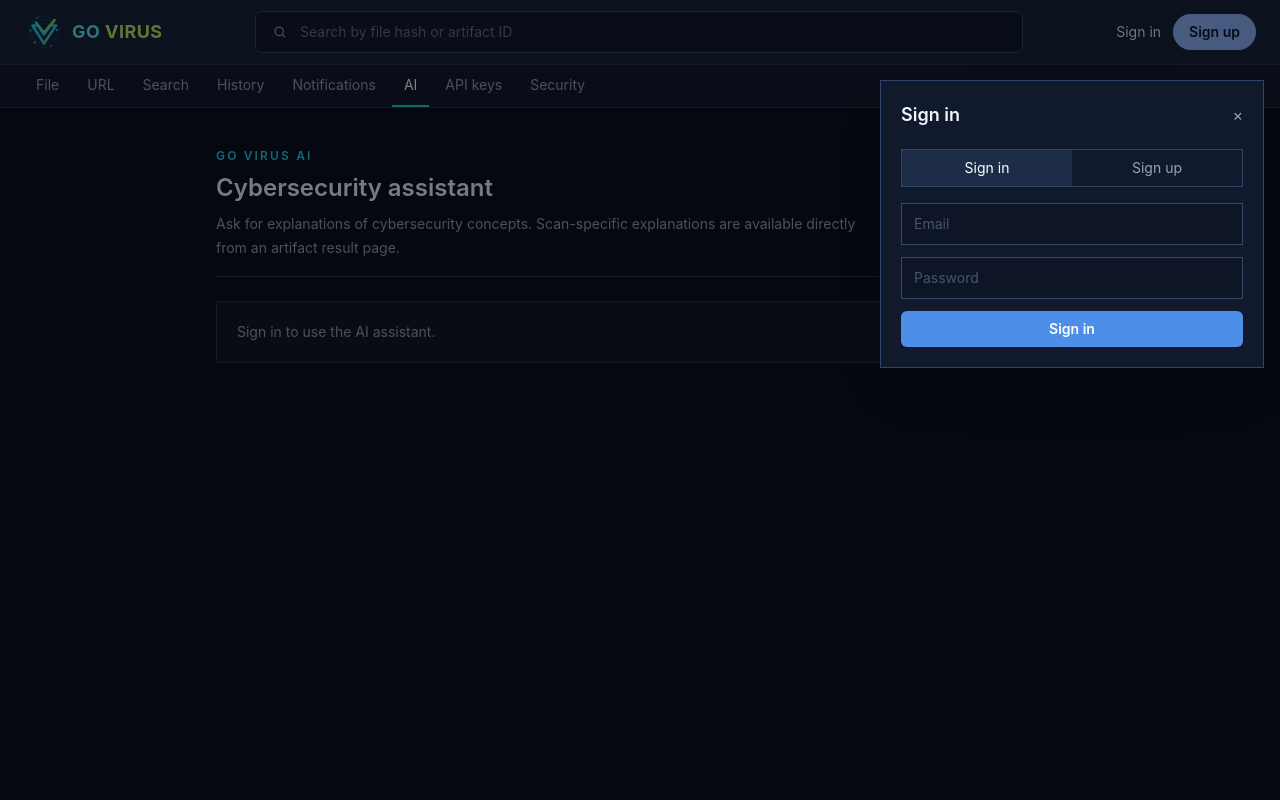
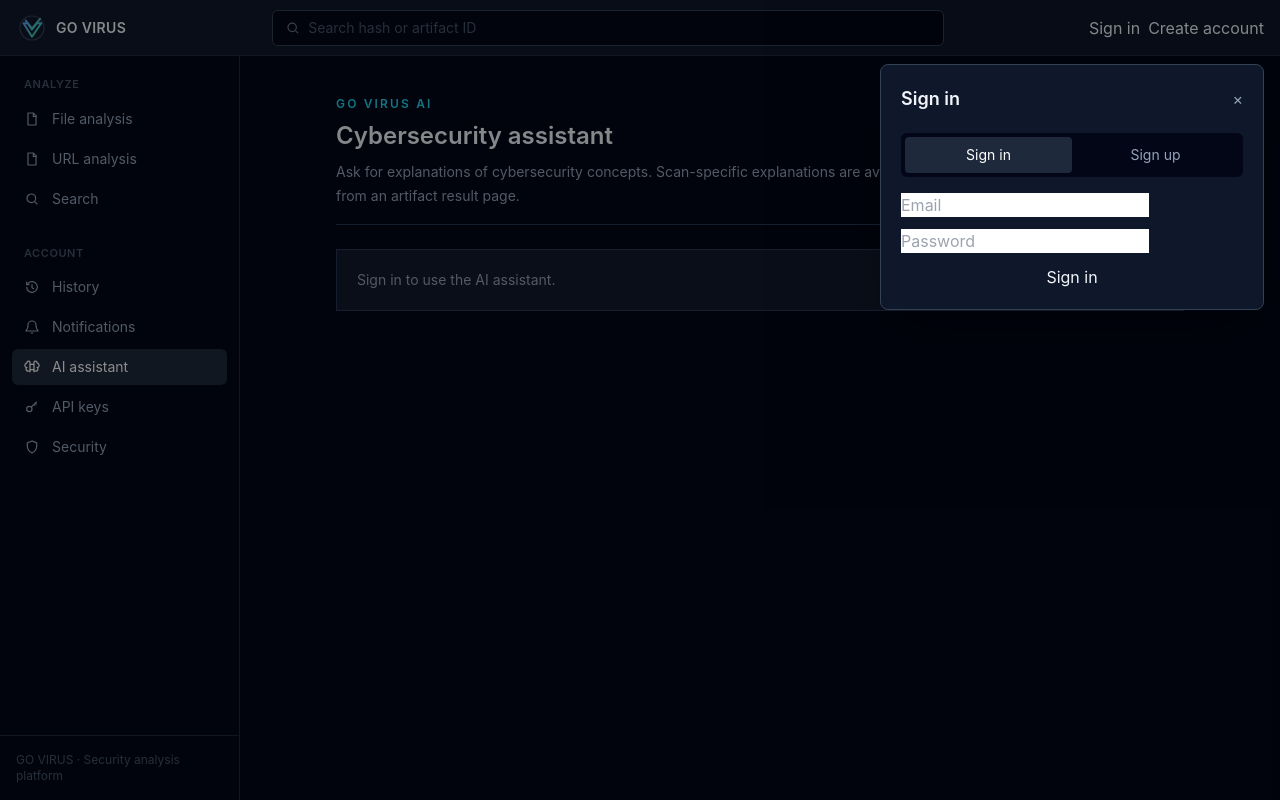
Before and after one commit to hollow270/ft_transcendence, a React (Vite) app in the folder frontend/: page /llm in a window 1280 px wide. Both pictures are taken after a click on the button "Sign in". Built offline with nearby package versions, Linux system fonts and the light colour scheme.

Commit message:
refactor: replace flashy shell with professional app layout

```diff
--- a/frontend/src/components.tsx
+++ b/frontend/src/components.tsx
@@ -1,4 +1,4 @@
-import { FormEvent, useEffect, useState } from 'react';
+import { FormEvent, ReactNode, useEffect, useState } from 'react';
 import {
   NavLink,
   Outlet,
@@ -12,30 +12,26 @@ export function BrandMark({ className = '' }: { className?: string }) {
     <svg className={className} viewBox="0 0 160 160" role="img" aria-label="GO VIRUS logo">
       <defs>
         <linearGradient id="brand-a" x1="0" y1="0" x2="1" y2="1">
-          <stop offset="0%" stopColor="#22d3ee" />
-          <stop offset="55%" stopColor="#38bdf8" />
-          <stop offset="100%" stopColor="#84cc16" />
-        </linearGradient>
-        <linearGradient id="brand-b" x1="1" y1="0" x2="0" y2="1">
-          <stop offset="0%" stopColor="#a3e635" />
-          <stop offset="100%" stopColor="#22d3ee" />
+          <stop offset="0%" stopColor="#60a5fa" />
+          <stop offset="100%" stopColor="#34d399" />
         </linearGradient>
       </defs>
-      <circle cx="80" cy="80" r="62" fill="none" stroke="#17365f" strokeWidth="6" />
-      <circle cx="80" cy="80" r="50" fill="none" stroke="#155e75" strokeWidth="2" />
-      <circle cx="80" cy="80" r="37" fill="none" stroke="#164e63" strokeWidth="2" />
-      <path d="M34 54 L55 54 L80 90 L106 54 L128 54 L80 126 Z" fill="none" stroke="url(#brand-a)" strokeWidth="10" strokeLinejoin="round" />
-      <path d="M48 42 L80 82 L122 32" fill="none" stroke="url(#brand-b)" strokeWidth="10" strokeLinecap="round" strokeLinejoin="round" />
-      <g fill="#22d3ee">
-        <circle cx="26" cy="74" r="4" />
-        <circle cx="132" cy="72" r="4" />
-        <circle cx="52" cy="22" r="3" />
-        <circle cx="108" cy="136" r="3" />
-      </g>
-      <g fill="#84cc16">
-        <circle cx="43" cy="121" r="4" />
-        <circle cx="120" cy="42" r="4" />
-      </g>
+      <circle cx="80" cy="80" r="60" fill="none" stroke="#334155" strokeWidth="6" />
+      <path
+        d="M38 56 L58 56 L80 88 L105 56 L126 56 L80 124 Z"
+        fill="none"
+        stroke="url(#brand-a)"
+        strokeWidth="10"
+        strokeLinejoin="round"
+      />
+      <path
+        d="M48 42 L80 82 L121 33"
+        fill="none"
+        stroke="url(#brand-a)"
+        strokeWidth="9"
+        strokeLinecap="round"
+        strokeLinejoin="round"
+      />
     </svg>
   );
 }
@@ -49,6 +45,68 @@ function SearchIcon() {
   );
 }
 
+function MenuIcon() {
+  return (
+    <svg viewBox="0 0 24 24" className="h-5 w-5" fill="none" stroke="currentColor" strokeWidth="1.8">
+      <path d="M4 7h16M4 12h16M4 17h16" />
+    </svg>
+  );
+}
+
+function NavIcon({ name }: { name: string }) {
+  const common = "h-4 w-4";
+  if (name === 'file') {
+    return (
+      <svg viewBox="0 0 24 24" className={common} fill="none" stroke="currentColor" strokeWidth="1.8">
+        <path d="M6 3h8l4 4v14H6z" /><path d="M14 3v5h5" />
+      </svg>
+    );
+  }
+  if (name === 'search') {
+    return <SearchIcon />;
+  }
+  if (name === 'history') {
+    return (
+      <svg viewBox="0 0 24 24" className={common} fill="none" stroke="currentColor" strokeWidth="1.8">
+        <path d="M4 12a8 8 0 1 0 2.3-5.7L4 8.6" /><path d="M4 4v4.6h4.6M12 8v5l3 2" />
+      </svg>
+    );
+  }
+  if (name === 'bell') {
+    return (
+      <svg viewBox="0 0 24 24" className={common} fill="none" stroke="currentColor" strokeWidth="1.8">
+        <path d="M18 9a6 6 0 0 0-12 0c0 7-3 7-3 9h18c0-2-3-2-3-9M10 21h4" />
+      </svg>
+    );
+  }
+  if (name === 'brain') {
+    return (
+      <svg viewBox="0 0 24 24" className={common} fill="none" stroke="currentColor" strokeWidth="1.8">
+        <path d="M9 4a3 3 0 0 0-5 2.2A3.5 3.5 0 0 0 4 13a3 3 0 0 0 3 5h2M15 4a3 3 0 0 1 5 2.2A3.5 3.5 0 0 1 20 13a3 3 0 0 1-3 5h-2M9 4v16M15 4v16M9 8h6M9 16h6" />
+      </svg>
+    );
+  }
+  if (name === 'key') {
+    return (
+      <svg viewBox="0 0 24 24" className={common} fill="none" stroke="currentColor" strokeWidth="1.8">
+        <circle cx="8" cy="15" r="4" /><path d="m11 12 8-8M15 8l2 2M17 6l2 2" />
+      </svg>
+    );
+  }
+  if (name === 'shield') {
+    return (
+      <svg viewBox="0 0 24 24" className={common} fill="none" stroke="currentColor" strokeWidth="1.8">
+        <path d="M12 3 5 6v5c0 5 3 8 7 10 4-2 7-5 7-10V6z" />
+      </svg>
+    );
+  }
+  return (
+    <svg viewBox="0 0 24 24" className={common} fill="none" stroke="currentColor" strokeWidth="1.8">
+      <circle cx="12" cy="12" r="8" />
+    </svg>
+  );
+}
+
 function AuthPanel({ onClose }: { onClose: () => void }) {
   const { mode, setMode, form, setForm, busy, message, submit } = useAuthForm();
   const { user } = useAuth();
@@ -58,9 +116,9 @@ function AuthPanel({ onClose }: { onClose: () => void }) {
   }, [user, onClose]);
 
   return (
-    <div className="fixed inset-0 z-50 flex items-start justify-end bg-black/50 p-4 pt-20" onClick={onClose}>
+    <div className="fixed inset-0 z-50 flex items-start justify-end bg-black/45 p-4 pt-16" onClick={onClose}>
       <section
-        className="w-full max-w-sm border border-[#304568] bg-[#111a2d] p-5 shadow-2xl"
+        className="w-full max-w-sm rounded-lg border border-slate-700 bg-slate-900 p-5 shadow-2xl"
         onClick={(event) => event.stopPropagation()}
       >
         <div className="mb-5 flex items-center justify-between">
@@ -68,17 +126,17 @@ function AuthPanel({ onClose }: { onClose: () => void }) {
           <button className="text-slate-400 hover:text-white" onClick={onClose}>×</button>
         </div>
 
-        <div className="mb-4 flex border border-[#2f4363]">
+        <div className="mb-4 grid grid-cols-2 rounded-md bg-slate-950 p-1">
           <button
             type="button"
-            className={'flex-1 px-3 py-2 text-sm ' + (mode === 'login' ? 'bg-[#1d2c47] text-white' : 'text-slate-400')}
+            className={'rounded px-3 py-2 text-sm ' + (mode === 'login' ? 'bg-slate-800 text-white' : 'text-slate-400')}
             onClick={() => setMode('login')}
           >
             Sign in
           </button>
           <button
             type="button"
-            className={'flex-1 px-3 py-2 text-sm ' + (mode === 'register' ? 'bg-[#1d2c47] text-white' : 'text-slate-400')}
+            className={'rounded px-3 py-2 text-sm ' + (mode === 'register' ? 'bg-slate-800 text-white' : 'text-slate-400')}
             onClick={() => setMode('register')}
           >
             Sign up
@@ -88,28 +146,28 @@ function AuthPanel({ onClose }: { onClose: () => void }) {
         <form className="space-y-3" onSubmit={submit}>
           {mode === 'register' && (
             <input
-              className="dark-control"
+              className="app-input"
               placeholder="Username"
               value={form.username}
               onChange={(event) => setForm((current) => ({ ...current, username: event.target.value }))}
             />
           )}
           <input
-            className="dark-control"
+            className="app-input"
             type="email"
             placeholder="Email"
             value={form.email}
             onChange={(event) => setForm((current) => ({ ...current, email: event.target.value }))}
           />
           <input
-            className="dark-control"
+            className="app-input"
             type="password"
             placeholder="Password"
             value={form.password}
             onChange={(event) => setForm((current) => ({ ...current, password: event.target.value }))}
           />
           {message && <p className="text-sm text-slate-400">{message}</p>}
-          <button className="scan-button w-full" disabled={busy}>
+          <button className="primary-button w-full" disabled={busy}>
             {busy ? 'Please wait…' : mode === 'login' ? 'Sign in' : 'Create account'}
           </button>
         </form>
@@ -118,15 +176,44 @@ function AuthPanel({ onClose }: { onClose: () => void }) {
   );
 }
 
-const navItems = [
-  ['/', 'File'],
-  ['/url', 'URL'],
-  ['/search', 'Search'],
-  ['/history', 'History'],
-  ['/notifications', 'Notifications'],
-  ['/llm', 'AI'],
-  ['/api-keys', 'API keys'],
-] as const;
+type NavItem = {
+  to: string;
+  label: string;
+  icon: string;
+};
+
+const analyzeNav: NavItem[] = [
+  { to: '/', label: 'File analysis', icon: 'file' },
+  { to: '/url', label: 'URL analysis', icon: 'file' },
+  { to: '/search', label: 'Search', icon: 'search' },
+];
+
+const accountNav: NavItem[] = [
+  { to: '/history', label: 'History', icon: 'history' },
+  { to: '/notifications', label: 'Notifications', icon: 'bell' },
+  { to: '/llm', label: 'AI assistant', icon: 'brain' },
+  { to: '/api-keys', label: 'API keys', icon: 'key' },
+  { to: '/profile/security', label: 'Security', icon: 'shield' },
+];
+
+function SidebarLink({ item, onClick }: { item: NavItem; onClick?: () => void }) {
+  return (
+    <NavLink
+      to={item.to}
+      end={item.to === '/'}
+      onClick={onClick}
+      className={({ isActive }) =>
+        'flex items-center gap-3 rounded-md px-3 py-2 text-sm transition ' +
+        (isActive
+          ? 'bg-slate-800 text-white'
+          : 'text-slate-400 hover:bg-slate-800/60 hover:text-slate-200')
+      }
+    >
+      <NavIcon name={item.icon} />
+      <span>{item.label}</span>
+    </NavLink>
+  );
+}
 
 export function AppShell() {
   const auth = useAuth();
@@ -134,10 +221,12 @@ export function AppShell() {
   const location = useLocation();
   const [search, setSearch] = useState('');
   const [authOpen, setAuthOpen] = useState(false);
+  const [mobileNavOpen, setMobileNavOpen] = useState(false);
 
   useEffect(() => {
     setSearch(new URLSearchParams(location.search).get('q') ?? '');
-  }, [location.search]);
+    setMobileNavOpen(false);
+  }, [location.pathname, location.search]);
 
   function submitSearch(event: FormEvent) {
     event.preventDefault();
@@ -145,103 +234,152 @@ export function AppShell() {
     navigate(query ? '/search?q=' + encodeURIComponent(query) : '/search');
   }
 
+  const sidebar = (
+    <aside className="flex h-full w-60 flex-col border-r border-slate-800 bg-slate-950">
+      <div className="flex-1 overflow-y-auto px-3 py-5">
+        <p className="px-3 pb-2 text-[11px] font-semibold uppercase tracking-wider text-slate-600">
+          Analyze
+        </p>
+        <nav className="space-y-1">
+          {analyzeNav.map((item) => <SidebarLink key={item.to} item={item} />)}
+        </nav>
+
+        <p className="mt-7 px-3 pb-2 text-[11px] font-semibold uppercase tracking-wider text-slate-600">
+          Account
+        </p>
+        <nav className="space-y-1">
+          {accountNav.map((item) => <SidebarLink key={item.to} item={item} />)}
+        </nav>
+
+        {(auth.user?.role === 'MODERATOR' || auth.user?.role === 'ADMIN') && (
+          <>
+            <p className="mt-7 px-3 pb-2 text-[11px] font-semibold uppercase tracking-wider text-slate-600">
+              Operations
+            </p>
+            <nav className="space-y-1">
+              <SidebarLink item={{ to: '/moderation', label: 'Moderation', icon: 'shield' }} />
+              {auth.user?.role === 'ADMIN' && (
+                <SidebarLink item={{ to: '/admin', label: 'Admin', icon: 'shield' }} />
+              )}
+            </nav>
+          </>
+        )}
+      </div>
+
+      <div className="border-t border-slate-800 px-4 py-4 text-xs text-slate-600">
+        GO VIRUS · Security analysis platform
+      </div>
+    </aside>
+  );
+
   return (
-    <div className="min-h-screen bg-[#0b1020] text-slate-100">
-      <header className="border-b border-[#243455] bg-[#17223b]">
-        <div className="flex min-h-16 items-center gap-4 px-4 py-2 lg:px-6">
+    <div className="min-h-screen bg-slate-950 text-slate-100">
+      <header className="sticky top-0 z-40 flex h-14 items-center gap-3 border-b border-slate-800 bg-slate-900 px-3 sm:px-4">
+        <button
+          className="rounded-md p-2 text-slate-400 hover:bg-slate-800 hover:text-white lg:hidden"
+          onClick={() => setMobileNavOpen((value) => !value)}
+          aria-label="Toggle navigation"
+        >
+          <MenuIcon />
+        </button>
+
         <button className="flex shrink-0 items-center gap-2" onClick={() => navigate('/')}>
-            <BrandMark className="h-10 w-10" />
-            <span className="hidden text-lg font-bold tracking-wide sm:block">
-              <span className="text-cyan-300">GO</span>{' '}
-              <span className="text-lime-300">VIRUS</span>
+          <BrandMark className="h-8 w-8" />
+          <span className="hidden text-sm font-semibold tracking-wide text-slate-100 sm:block">
+            GO VIRUS
           </span>
         </button>
 
         <form
-            className="mx-auto flex max-w-3xl flex-1 items-center rounded-md border border-[#34486e] bg-[#111a30] px-4 text-slate-400"
+          className="mx-auto flex h-9 max-w-2xl flex-1 items-center rounded-md border border-slate-700 bg-slate-950 px-3 text-slate-500 focus-within:border-slate-500"
           onSubmit={submitSearch}
         >
           <SearchIcon />
           <input
-              className="w-full bg-transparent px-3 py-2.5 text-sm text-slate-200 outline-none placeholder:text-slate-500"
-              placeholder="Search by file hash or artifact ID"
+            className="w-full bg-transparent px-2 text-sm text-slate-200 outline-none placeholder:text-slate-600"
+            placeholder="Search hash or artifact ID"
             value={search}
             onChange={(event) => setSearch(event.target.value)}
           />
         </form>
 
-          <div className="flex shrink-0 items-center gap-3">
+        <div className="flex shrink-0 items-center gap-2">
           {auth.user ? (
             <>
-                <span className="hidden text-sm text-slate-300 md:inline">{auth.user.username}</span>
-                <button className="nav-link" onClick={() => void auth.signOut()}>Sign out</button>
+              <button
+                className="hidden rounded-md px-3 py-2 text-sm text-slate-300 hover:bg-slate-800 md:block"
+                onClick={() => navigate('/history')}
+              >
+                {auth.user.username}
+              </button>
+              <button className="secondary-button" onClick={() => void auth.signOut()}>
+                Sign out
+              </button>
             </>
           ) : (
             <>
-                <button className="nav-link" onClick={() => setAuthOpen(true)}>Sign in</button>
-                <button className="signup-button" onClick={() => setAuthOpen(true)}>Sign up</button>
+              <button className="secondary-button" onClick={() => setAuthOpen(true)}>Sign in</button>
+              <button className="primary-button" onClick={() => setAuthOpen(true)}>Create account</button>
             </>
           )}
         </div>
+      </header>
+
+      <div className="flex min-h-[calc(100vh-3.5rem)]">
+        <div className="hidden lg:block">{sidebar}</div>
+
+        {mobileNavOpen && (
+          <div className="fixed inset-0 top-14 z-30 flex bg-black/40 lg:hidden" onClick={() => setMobileNavOpen(false)}>
+            <div onClick={(event) => event.stopPropagation()}>{sidebar}</div>
+          </div>
+        )}
+
+        <div className="min-w-0 flex-1 bg-slate-950">
+          <Outlet />
+        </div>
       </div>
 
-        <nav className="overflow-x-auto border-t border-[#22314e] bg-[#121b30]">
-          <div className="mx-auto flex min-w-max max-w-7xl items-center gap-1 px-4 lg:px-6">
-            {navItems.map(([to, label]) => (
-              <NavLink
-                key={to}
-                to={to}
-                end={to === '/'}
-                className={({ isActive }) =>
-                  'border-b-2 px-3 py-2.5 text-sm transition ' +
-                  (isActive
-                    ? 'border-cyan-400 text-white'
-                    : 'border-transparent text-slate-400 hover:text-white')
+      {authOpen && <AuthPanel onClose={() => setAuthOpen(false)} />}
+    </div>
+  );
 }
-              >
-                {label}
-              </NavLink>
-            ))}
 
-            {(auth.user?.role === 'MODERATOR' || auth.user?.role === 'ADMIN') && (
-              <NavLink
-                to="/moderation"
-                className={({ isActive }) =>
-                  'border-b-2 px-3 py-2.5 text-sm ' +
-                  (isActive ? 'border-cyan-400 text-white' : 'border-transparent text-slate-400')
+export function PageHeader({
+  title,
+  description,
+  actions,
+}: {
+  title: string;
+  description?: string;
+  actions?: ReactNode;
+}) {
+  return (
+    <div className="mb-6 flex flex-col gap-4 border-b border-slate-800 pb-5 sm:flex-row sm:items-end sm:justify-between">
+      <div>
+        <h1 className="text-2xl font-semibold tracking-tight text-white">{title}</h1>
+        {description && <p className="mt-1.5 max-w-3xl text-sm leading-6 text-slate-400">{description}</p>}
+      </div>
+      {actions && <div className="shrink-0">{actions}</div>}
+    </div>
+  );
 }
-              >
-                Moderation
-              </NavLink>
-            )}
 
-            {auth.user?.role === 'ADMIN' && (
-              <NavLink
-                to="/admin"
-                className={({ isActive }) =>
-                  'border-b-2 px-3 py-2.5 text-sm ' +
-                  (isActive ? 'border-cyan-400 text-white' : 'border-transparent text-slate-400')
-                }
-              >
-                Admin
-              </NavLink>
-            )}
-
-            <NavLink
-              to="/profile/security"
-              className={({ isActive }) =>
-                'border-b-2 px-3 py-2.5 text-sm ' +
-                (isActive ? 'border-cyan-400 text-white' : 'border-transparent text-slate-400')
-              }
-            >
-              Security
-            </NavLink>
+export function StatusNotice({
+  title,
+  children,
+}: {
+  title: string;
+  children: ReactNode;
+}) {
+  return (
+    <div className="rounded-lg border border-slate-800 bg-slate-900 p-5">
+      <div className="flex items-start gap-3">
+        <div className="mt-0.5 h-2 w-2 rounded-full bg-amber-400" />
+        <div>
+          <h2 className="text-sm font-semibold text-slate-200">{title}</h2>
+          <div className="mt-1 text-sm leading-6 text-slate-500">{children}</div>
         </div>
-        </nav>
-      </header>
-
-      {authOpen && <AuthPanel onClose={() => setAuthOpen(false)} />}
-      <Outlet />
+      </div>
     </div>
   );
 }
@@ -256,19 +394,11 @@ export function FeaturePending({
   requirement?: string;
 }) {
   return (
-    <main className="mx-auto max-w-4xl px-4 py-12 sm:px-6">
-      <div className="border border-[#263753] bg-[#11192b] p-6">
-        <p className="text-xs font-semibold uppercase tracking-[0.18em] text-cyan-400">
-          Backend endpoint pending
-        </p>
-        <h1 className="mt-2 text-2xl font-semibold">{title}</h1>
-        <p className="mt-3 max-w-2xl text-sm leading-6 text-slate-400">{description}</p>
-        {requirement && (
-          <div className="mt-5 border-l-2 border-[#4d8fe8] bg-[#0e1628] px-4 py-3 text-sm text-slate-300">
-            {requirement}
-          </div>
-        )}
-      </div>
+    <main className="app-page">
+      <PageHeader title={title} description={description} />
+      <StatusNotice title="This page is not connected to a backend endpoint yet.">
+        {requirement ?? 'The route is part of the frontend structure and will be enabled when the corresponding API is implemented.'}
+      </StatusNotice>
     </main>
   );
 }
```
Lines whose indentation alone changed are shown as unchanged.
